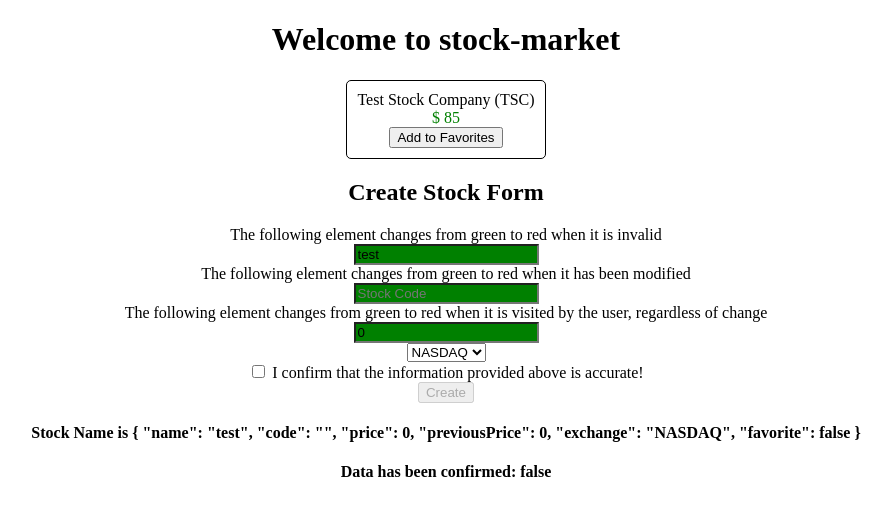
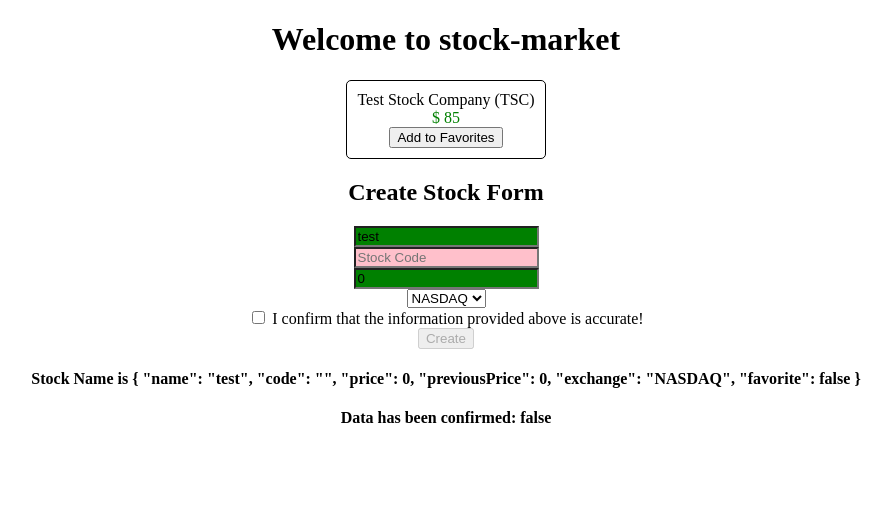
Before and after one commit to victor-arana/stock-market, an Angular app: page / in a window 1280 px wide. Shown: the top 516 px of the page, without its empty margins (194-1085 px from the left). Built offline with nearby package versions, Linux system fonts and the light colour scheme.

Commit message:
:sparkles: validation, adds validation

```diff
--- a/src/app/stock/create-stock/create-stock.component.css
+++ b/src/app/stock/create-stock/create-stock.component.css
@@ -1,11 +1,11 @@
 .stock-name .ng-valid,
-.stock-code .ng-pristine,
-.stock-price .ng-untouched{
+.stock-code .ng-valid,
+.stock-price .ng-valid{
     background-color: green;
 }
 
 .stock-name .ng-invalid,
-.stock-code .ng-dirty
-.stock-price .ng-touched{
+.stock-code .ng-invalid,
+.stock-price .ng-invalid{
     background-color: pink;
 }
--- a/src/app/stock/create-stock/create-stock.component.html
+++ b/src/app/stock/create-stock/create-stock.component.html
@@ -1,37 +1,47 @@
 <h2>Create Stock Form</h2>
 <div class="form-group">
-    <form (ngSubmit)="createStock()">
-        <div>
-            The following element changes from green to red
-            when it is invalid
-        </div>
+    <form (ngSubmit)="createStock(stockForm)" #stockForm="ngForm">
         <div class="stock-name">
             <input type="text"
                    placeholder="Stock Name"
                    required
                    name="stockName"
+                   #stockName="ngModel"
                    [(ngModel)]="stock.name">
         </div>
-        <div>
-            The following element changes from green to red
-            when it has been modified
+        <div *ngIf="stockName.errors && stockName.errors.required">
+            Stock Name is Mandatory
         </div>
         <div class="stock-code">
             <input type="text"
                     placeholder="Stock Code"
+                    required
+                    minlength="2"
                     name="stockCode"
+                    #stockCode="ngModel"
                     [(ngModel)]="stock.code">
         </div>
-        <div>
-            The following element changes from green to red
-            when it is visited by the user, regardless of change
+        <div *ngIf="stockCode.dirty && stockCode.invalid">
+            <div *ngIf="stockCode.errors.required">
+                Stock Code is Mandatory
+            </div>
+            <div *ngIf="stockCode.errors.minlength">
+                Stock Code must be at least of length 2
+            </div>
         </div>
         <div class="stock-price">
             <input type="number"
                    placeholder="Stock Price"
                    name="stockPrice"
+                   required
+                   #stockPrice="ngModel"
                    [ngModel]="stock.price"
                    (ngModelChange)="setStockPrice($event)">
+        </div>
+        <div *ngIf="stockPrice.dirty && stockPrice.invalid">
+            <div *ngIf="stockPrice.errors.required">
+                Stock Price is Mandatory
+            </div>
         </div>
         <div class="stock-exchange">
             <select name="stockExchange" [(ngModel)]="stock.exchange">
@@ -40,7 +50,10 @@
             </select>
         </div>
         <div class="stock-confirm">
-             <input type="checkbox" name="stockConfirm" [(ngModel)]="confirmed">
+             <input type="checkbox"
+                    name="stockConfirm"
+                    required
+                    [(ngModel)]="confirmed">
              I confirm that the information provided above is accurate!
         </div>
 
--- a/src/app/stock/create-stock/create-stock.component.ts
+++ b/src/app/stock/create-stock/create-stock.component.ts
@@ -21,8 +21,13 @@
     this.stock.previousPrice = price;
   }
 
-  createStock(){
-    console.log('Creating stock ', this.stock);
+  createStock(stockForm){
+    console.log('Stock form ', stockForm);
+    if(stockForm.valid){
+      console.log('Creating stock ', this.stock);
+    } else{
+      console.error('Stock form is in an invalid state');
+    }
   }
 
 }
```
